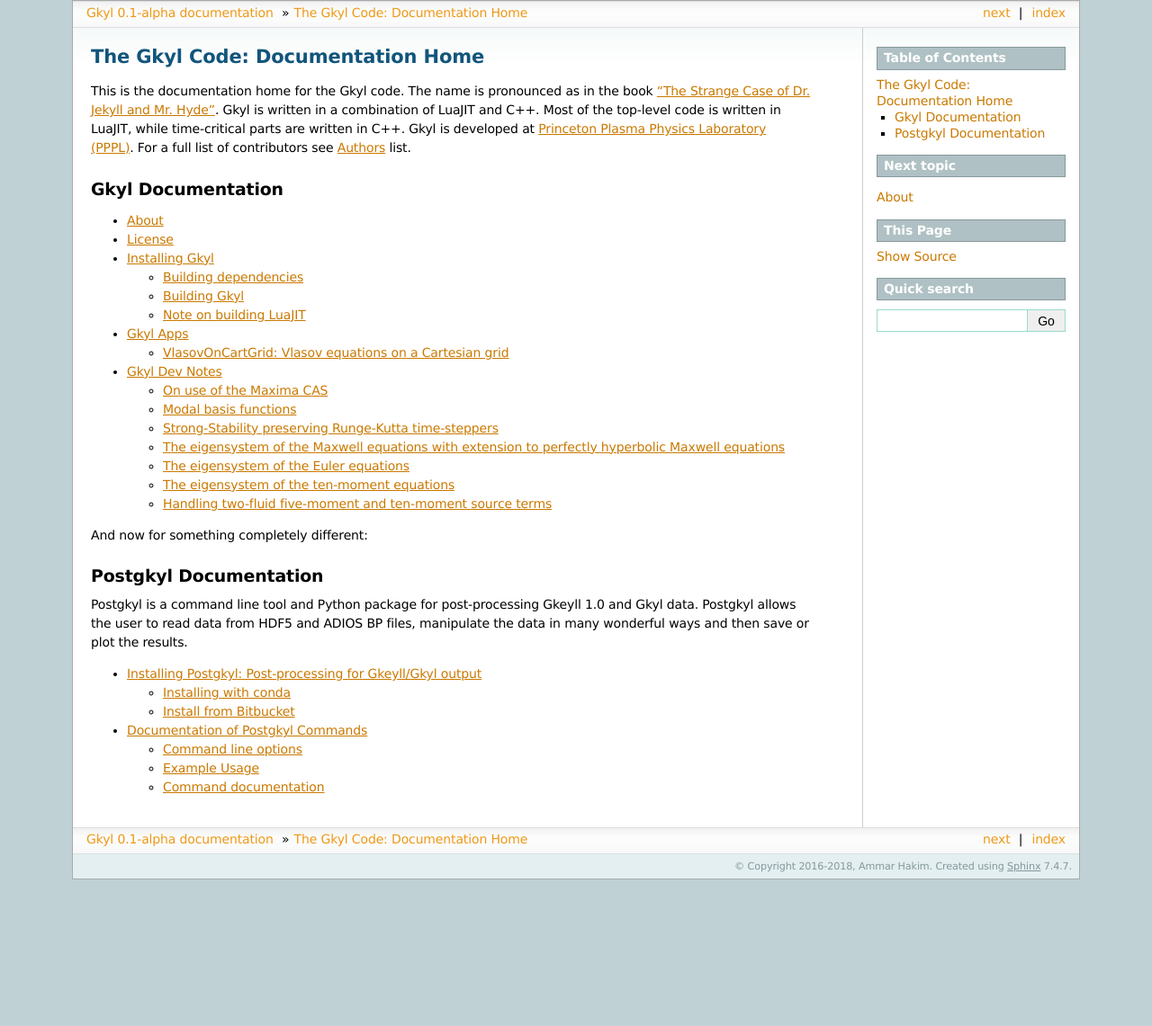
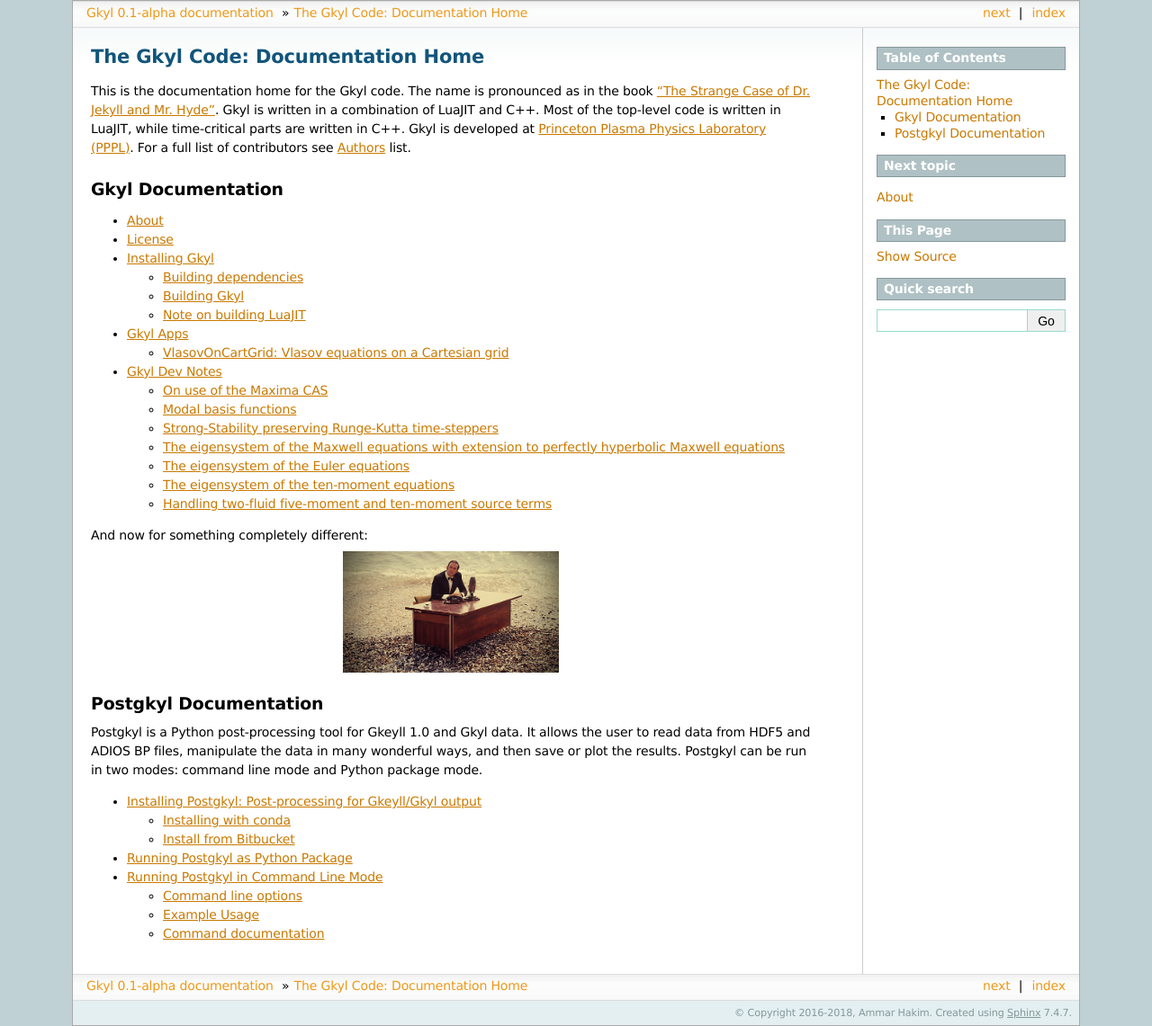
Before and after one commit to ammarhakim/gkyl-doc, a Sphinx documentation site: the page built from source/index.rst, in a window 1280 px wide. Shown: the whole page at 90% size. Built offline with Sphinx 7.4.7, drawn with Linux system fonts in a browser that asks for light colours; before the commit the page ends 978 px from its top, so only the background shows below that.

Commit message:
and now...

```diff
--- a/source/index.rst
+++ b/source/index.rst
@@ -24,17 +24,25 @@
 
 And now for something completely different:
 
+.. image:: postgkyl/anfscd.jpg
+   :width: 30%
+   :align: center
+
+
+
 Postgkyl Documentation
 ----------------------
 
-Postgkyl is a command line tool and Python package for post-processing
-Gkeyll 1.0 and Gkyl data. Postgkyl allows the user to read data from
-HDF5 and ADIOS BP files, manipulate the data in many wonderful ways
-and then save or plot the results.
+Postgkyl is a Python post-processing tool for Gkeyll 1.0 and Gkyl
+data.  It allows the user to read data from HDF5 and ADIOS BP files,
+manipulate the data in many wonderful ways, and then save or plot the
+results.  Postgkyl can be run in two modes: command line mode and
+Python package mode.
 
 
 .. toctree::
   :maxdepth: 2
 
   postgkyl/install
+  postgkyl/pymode
   postgkyl/climode
--- a/source/postgkyl/climode.rst
+++ b/source/postgkyl/climode.rst
@@ -1,5 +1,5 @@
-Documentation of Postgkyl Commands
-++++++++++++++++++++++++++++++++++
+Running Postgkyl in Command Line Mode
++++++++++++++++++++++++++++++++++++++
 
 Postgkyl uses a command pipeline approach: commands can be chained,
 the output of one command being fed to the next command in the chain.
--- /dev/null
+++ b/source/postgkyl/pymode.rst
@@ -0,0 +1,2 @@
+Running Postgkyl as Python Package
+++++++++++++++++++++++++++++++++++
```
Also changed, not shown: source/postgkyl/anfscd.jpg (added).
